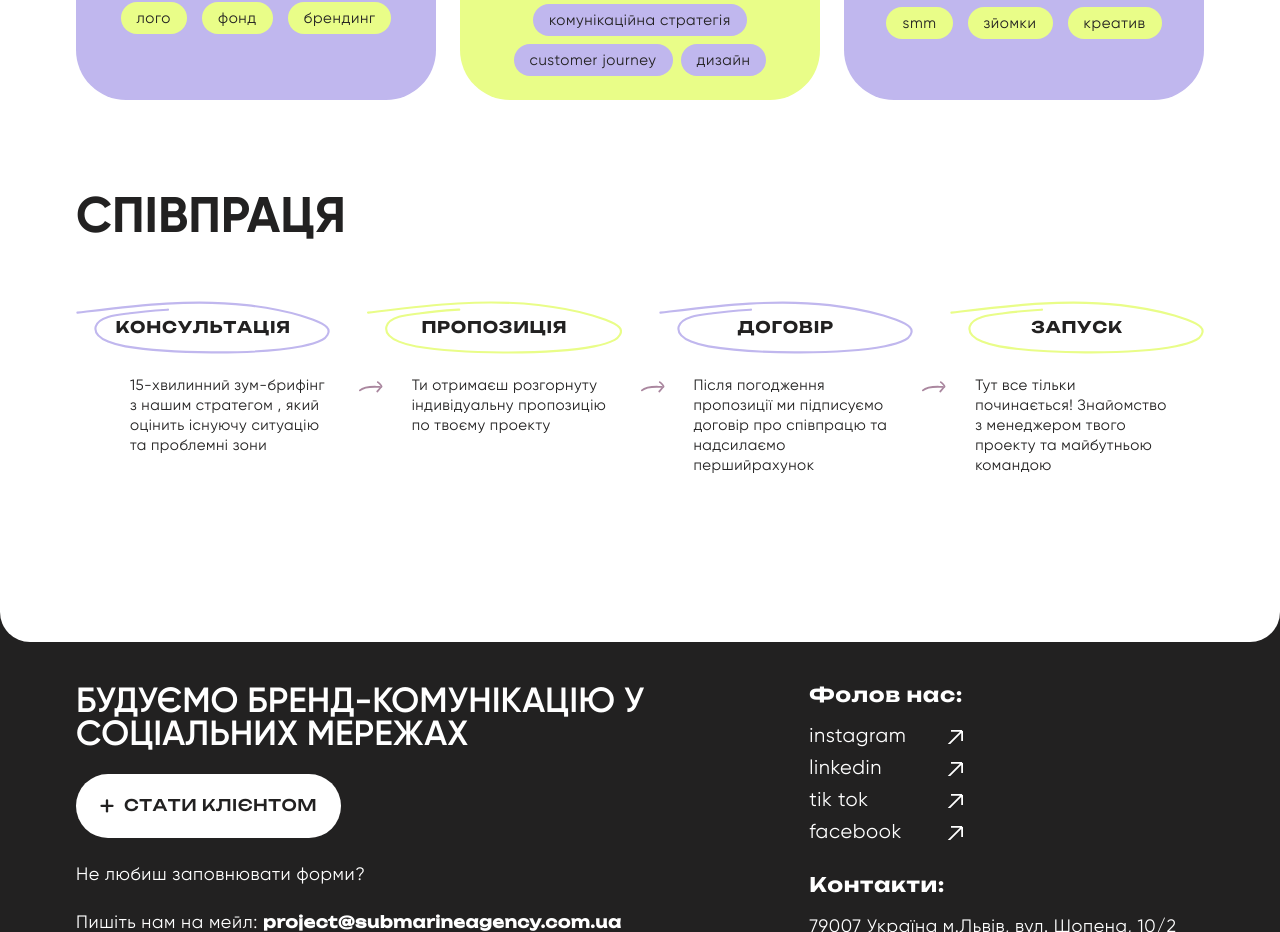
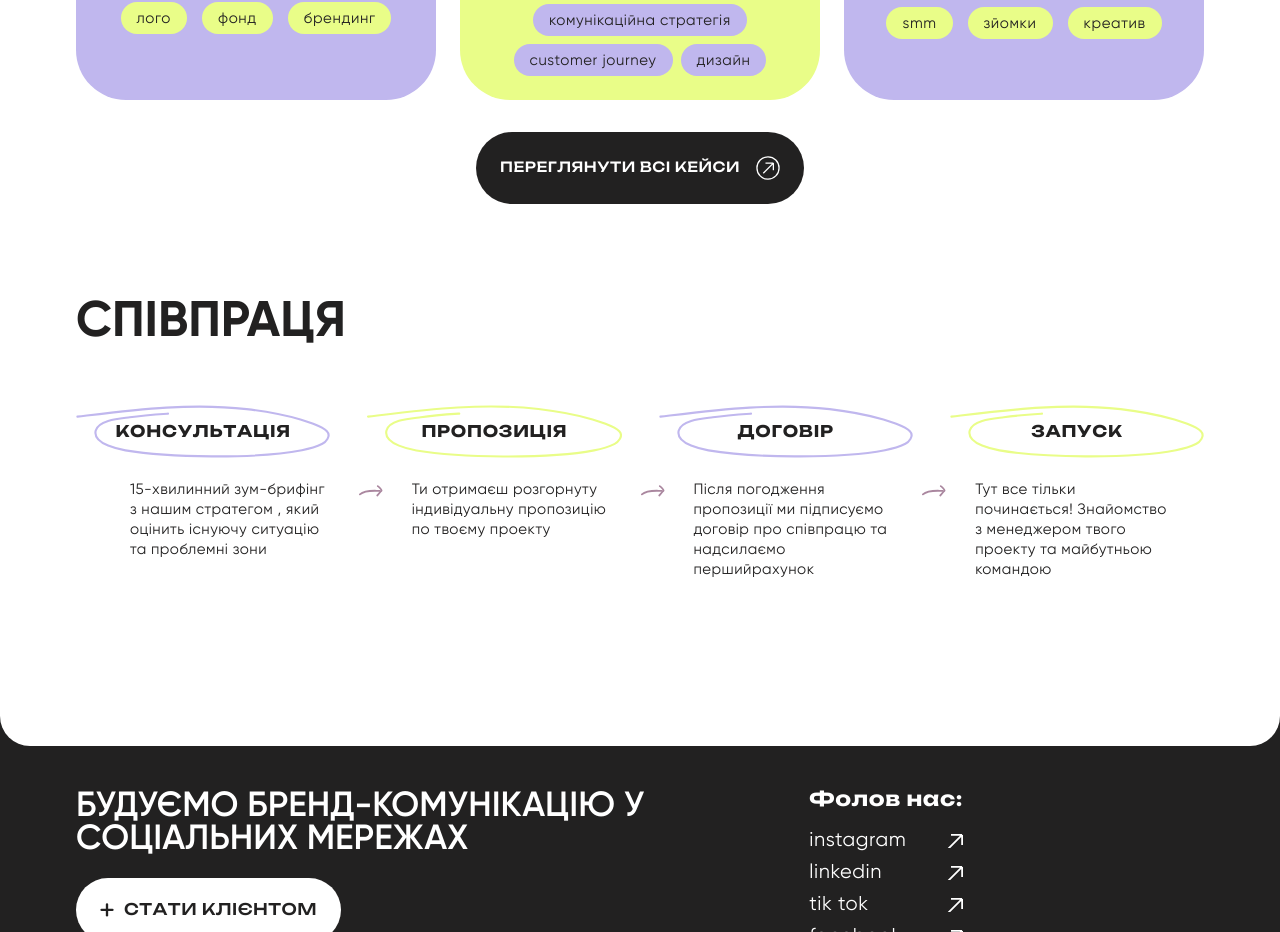
Before and after one commit to AlexTritecky/submarine-angular, an Angular app: page / in a window 1280 px wide. Shown: the part 3438-4370 px from the top of the page. Built offline with nearby package versions, Linux system fonts and the light colour scheme.

Commit message:
add button to cases block

```diff
--- a/src/app/app.config.ts
+++ b/src/app/app.config.ts
@@ -4,7 +4,7 @@ import { provideRouter } from '@angular/router';
 import { routes } from './app.routes';
 import { provideClientHydration } from '@angular/platform-browser';
 import { provideAnimationsAsync } from '@angular/platform-browser/animations/async';
-import { provideHttpClient } from '@angular/common/http';
+import { provideHttpClient, withFetch } from '@angular/common/http';
 import { svgRegistrationProvider } from './providers/svg-registration.provider';
 
 export const appConfig: ApplicationConfig = {
@@ -13,7 +13,9 @@ export const appConfig: ApplicationConfig = {
     provideRouter(routes),
     provideClientHydration(),
     provideAnimationsAsync(),
-    provideHttpClient(),
+    provideHttpClient(
+      withFetch(),
+    ),
     svgRegistrationProvider,
   ],
 };
--- a/src/app/pages/home-page/home-page.component.html
+++ b/src/app/pages/home-page/home-page.component.html
@@ -227,6 +227,12 @@
         </div>
       </div>
     </div>
+
+    <div class="cases__action">
+      <button class="app-button">Переглянути всі кейси
+        <mat-icon svgIcon="icon-circle-arrow"></mat-icon>
+      </button>
+    </div>
   </div>
 </section>
 
--- a/src/app/pages/home-page/home-page.component.scss
+++ b/src/app/pages/home-page/home-page.component.scss
@@ -300,7 +300,7 @@
 
       .logo-okko {
         width: 176.001px;
-height: 41.406px;
+        height: 41.406px;
       }
 
       p {
@@ -366,6 +366,26 @@ height: 41.406px;
             margin-right: 0;
           }
         }
+      }
+    }
+  }
+
+  &__action {
+    display: flex;
+    width: 100%;
+    align-items: center;
+    margin-top: 32px;
+    justify-content: center;
+
+    .app-button {
+      padding: 24px;
+      display: flex;
+      align-items: center;
+      justify-content: center;
+
+      mat-icon {
+        margin-left: 16px;
+        width: 24px;
       }
     }
   }
--- a/src/app/services/svg-register/svg-register.service.ts
+++ b/src/app/services/svg-register/svg-register.service.ts
@@ -20,6 +20,7 @@ export const SVG_ICONS: { [key: string]: string } = {
   'icon-recover-logo': 'assets/icons/icon-recover-logo.svg',
   'icon-arrow-footer': 'assets/icons/icon-arrow-footer.svg',
   'icon-plus-simple': 'assets/icons/icon-plus-simple.svg',
+  'icon-circle-arrow': 'assets/icons/icon-circle-arrow.svg',
 
 };
 
```
Also changed, not shown: src/assets/icons/icon-circle-arrow.svg (added).
